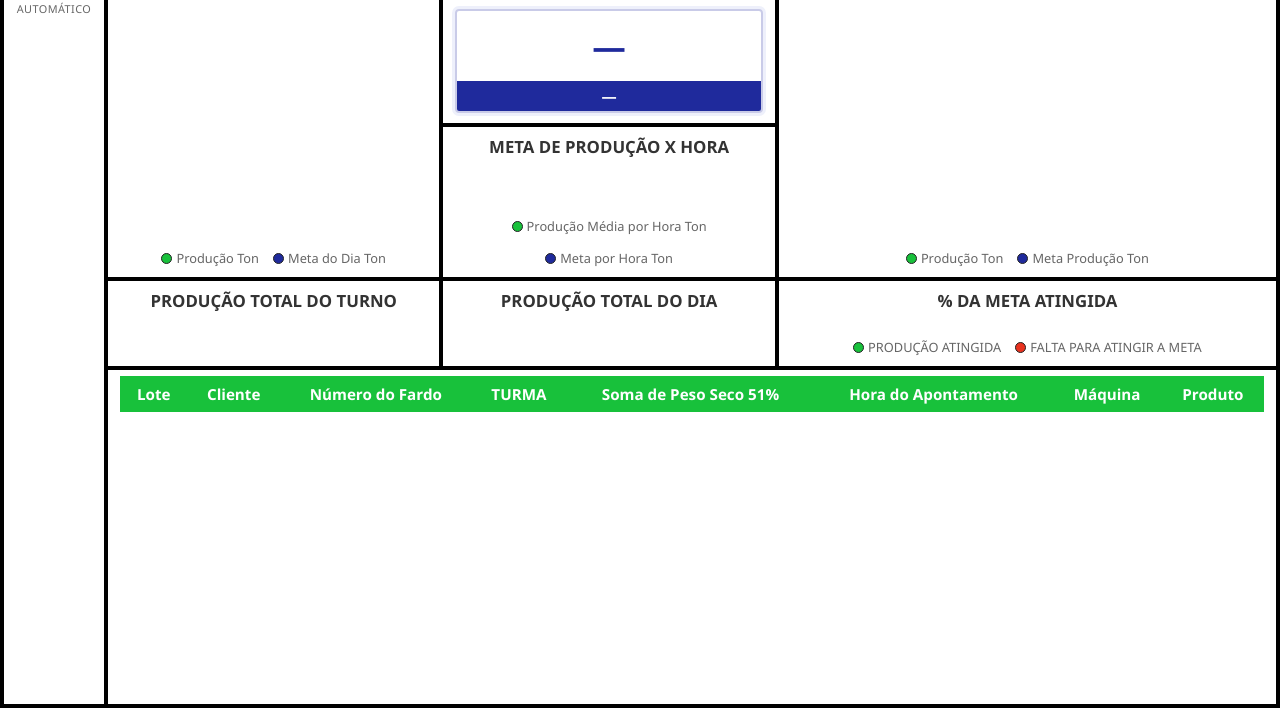
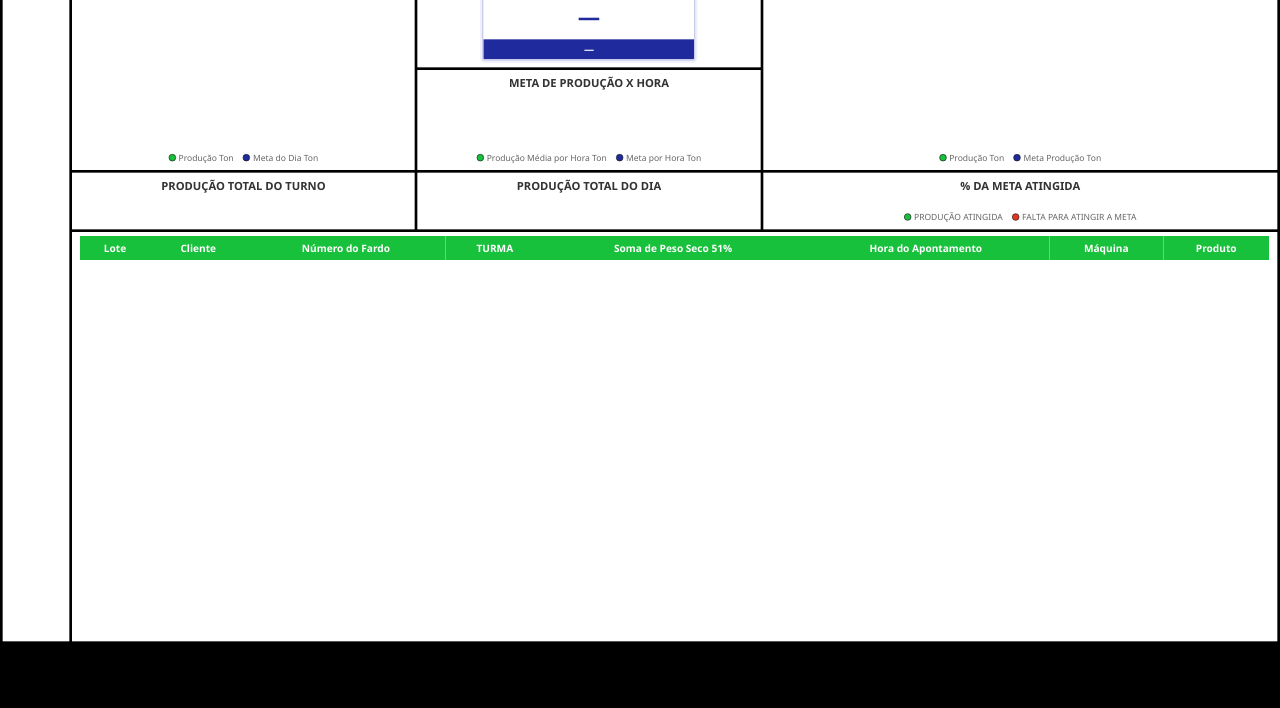
Before and after one commit to TIforest/Gestao-a-Vista-de-Producao-Revita, a website: page public/index.html in a window 1280 px wide. Shown: the part 116-824 px from the top of the page. After the commit the page ends 800 px from the top, so only its background shows below. Drawn offline with Linux system fonts and the light colour scheme; no server answers.

Commit message:
Ajusta o painel a tela inteira (como o "ajustar a pagina" do Power BI)
Na TV da fabrica a tabela de apontamentos ficava fora da tela: o navegador
dela tem resolucao menor que a do computador e os tres blocos de cima
tomavam toda a altura. Agora o painel e desenhado num quadro fixo de
1920x1080 e o app.js escala o quadro inteiro (transform: scale) pra caber
na janela, centralizando as sobras em preto. Mesmo layout em qualquer TV
ou monitor, com a tabela sempre visivel. Celular (< 901px) continua no
fluxo normal, sem escala.

Co-Authored-By: Claude Fable 5.1 <noreply@anthropic.com>

```diff
--- a/public/app.js
+++ b/public/app.js
@@ -424,6 +424,25 @@
     }
   });
 
+  // "Ajustar à página" (ver .tela no styles.css): em tela grande, escala o
+  // quadro fixo de 1920x1080 pra caber na janela e centraliza as sobras.
+  // Em celular (< 901px) o quadro fica no fluxo normal, sem escala.
+  function ajustarEscala() {
+    const tela = document.getElementById("tela");
+    if (window.innerWidth < 901) {
+      tela.style.transform = "";
+      tela.style.left = "";
+      tela.style.top = "";
+      return;
+    }
+    const escala = Math.min(window.innerWidth / 1920, window.innerHeight / 1080);
+    tela.style.transform = "scale(" + escala + ")";
+    tela.style.left = Math.max(0, (window.innerWidth - 1920 * escala) / 2) + "px";
+    tela.style.top = Math.max(0, (window.innerHeight - 1080 * escala) / 2) + "px";
+  }
+  window.addEventListener("resize", ajustarEscala);
+  ajustarEscala();
+
   load();
   setInterval(load, REFRESH_MS);
   // Redundância: mesmo com o cron do servidor rodando de 1 em 1 minuto,
--- a/public/index.html
+++ b/public/index.html
@@ -7,6 +7,7 @@
   <link rel="stylesheet" href="/styles.css" />
 </head>
 <body>
+  <div id="tela" class="tela">
   <header class="topbar">
     <div class="brand">
       <img src="/logo-revita.png" alt="Revita" class="brand-logo" />
@@ -99,6 +100,7 @@
       </div>
     </section>
   </main>
+  </div>
 
   <script src="/app.js"></script>
 </body>
--- a/public/styles.css
+++ b/public/styles.css
@@ -27,6 +27,27 @@ body {
   font-family: "Segoe UI", Arial, sans-serif;
   background: var(--bi-branco);
   color: var(--bi-texto);
+}
+
+/* "Ajustar à página", como o Power BI: em tela grande (TV/monitor) o painel
+   é desenhado num quadro fixo de 1920x1080 e o app.js reduz/amplia o quadro
+   inteiro (transform: scale) pra caber na janela, mantendo as proporções.
+   Assim a TV mostra exatamente o mesmo layout do computador — inclusive a
+   tabela de apontamentos embaixo, que numa TV com resolução menor ficava
+   fora da tela. Sobras (tela que não é 16:9) ficam pretas. */
+@media (min-width: 901px) {
+  html, body { height: 100%; overflow: hidden; background: var(--bi-preto); }
+  .tela {
+    position: absolute;
+    top: 0;
+    left: 0;
+    width: 1920px;
+    height: 1080px;
+    transform-origin: top left;
+    background: var(--bi-branco);
+    display: flex;
+    flex-direction: column;
+  }
 }
 
 /* --- barra do topo --- */
@@ -77,9 +98,11 @@ body {
   gap: 4px;
   padding: 4px;
   background: var(--bi-preto);
-  /* Ocupa exatamente a altura que sobra abaixo do topo: a TV mostra tudo
-     sem rolagem, e só a tabela (última linha da grade) rola por dentro. */
-  height: calc(100vh - 54px);
+  /* Ocupa exatamente a altura que sobra abaixo do topo (no quadro de
+     1080px): tudo aparece sem rolagem, e só a tabela (última linha da
+     grade) rola por dentro. */
+  flex: 1;
+  min-height: 0;
   grid-template-rows: auto auto auto minmax(0, 1fr);
 }
 
@@ -261,7 +284,7 @@ tbody tr:nth-child(even) { background: #f0f0f0; }
 
 @media (max-width: 900px) {
   .grid {
-    height: auto;
+    flex: none;
     min-height: calc(100vh - 54px);
     grid-template-columns: 1fr;
     grid-template-rows: none;
```
